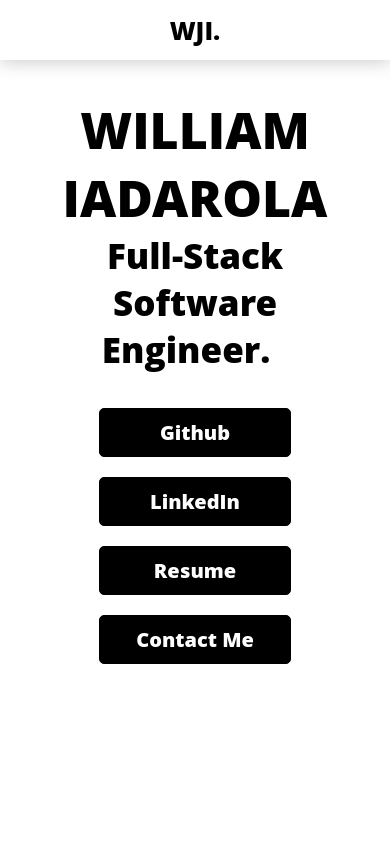
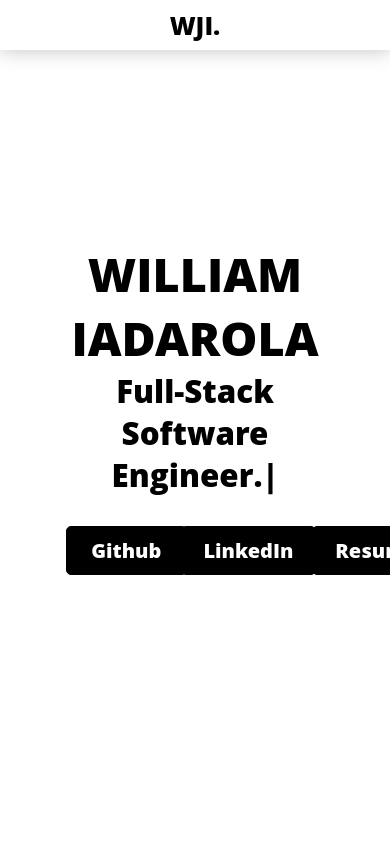
Before and after one commit to wiadarola/wiadarola.github.io, a React (Vite) app: page / in a window 390 px wide. Shown: the top 844 px of the page. Built offline with nearby package versions, Linux system fonts and the light colour scheme; the HTML template or start-up script is replaced by a standard one.

Commit message:
Clamp revolution

```diff
--- a/src/App.css
+++ b/src/App.css
@@ -1,5 +1,5 @@
 :root {
-  --lr-padding: 12%;
+  --lr-padding: 10%;
 }
 
 html {
@@ -7,8 +7,8 @@ html {
 }
 
 body {
+  margin: 0;
   font-family: 'Open Sans', sans-serif;
-  margin: 0;
   scrollbar-width: thin;
   scrollbar-color: #888 #f1f1f1;
 }
@@ -35,7 +35,7 @@ body {
 .page-section {
   padding-right: var(--lr-padding);
   padding-left: var(--lr-padding);
-  height: 95vh;
+  height: 100vh;
   overflow: hidden;
   background-color: white;
   color: black;
@@ -45,6 +45,8 @@ h1.header {
   font-size: 60px;
   font-weight: 700;
   cursor: default;
+  margin: 0;
+  padding: 0;
 }
 
 .divider {
--- a/src/App.tsx
+++ b/src/App.tsx
@@ -14,8 +14,8 @@ function App() {
       < NavBar />
       < NavTop />
       < Hero />
-      < Skills />
-      < Projects />
+      {/* < Skills /> */}
+      {/* < Projects /> */}
       {/* < Description /> */}
       {/* < About /> */}
       {/* < Contact /> */}
--- a/src/components/Hero/index.css
+++ b/src/components/Hero/index.css
@@ -1,123 +1,36 @@
 #hero {
-    height: 94vh;
+    display: flex;
+    flex-direction: column;
+    justify-content: center;
+    align-items: center;
+    gap: 30px;
 }
 
-#hero-header {
-    padding-top: 12%;
+.hero-header {
+    width: 100%;
+    display: flex;
+    flex-direction: column;
+    justify-content: center;
+    align-items: center;
 }
 
-#hero-header #name {
+.hero-name {
+    font-size: clamp(35pt, 7vw, 150pt);
+    font-weight: 800;
+    cursor: default;
+    text-align: center;
     margin: 0;
     padding: 0;
-    font-size: 100px;
-    font-weight: 800;
-    word-wrap: break-word;
-    cursor: default;
 }
 
-#hero-body {
-    padding-top: 35px;
+.hero-body {
+    width: 80%;
     display: grid;
-    grid-template-columns: auto auto auto auto;
-    grid-template-rows: 1fr;
-    width: max-content;
-    gap: 20px;
-    padding-bottom: 10px;
+    grid-template-columns: 1fr 1fr 1fr 1fr;
 }
 
-#hero-body .link-button {
-    width: 180px;
-    font-size: 28px;
+.hero-body .link-button {
+    width: 70%;
+    display: flex;
+    justify-self: center;
 }
-
-@media (max-width: 1088px) {
-    #hero-body .link-button {
-        width: 140px;
-        font-size: 20px;
-    }
-
-    span.index-module_type__E-SaG {
-        font-size: 41px !important;
-    }
-}
-
-@media (max-width: 906px) {
-    #hero {
-        display: flex;
-        flex-direction: column;
-        align-items: center;
-    }
-
-    #hero-header {
-        display: flex;
-        flex-direction: column;
-        align-items: center;
-        text-align: center;
-    }
-
-    #hero-header #name {
-        font-size: 85px;
-        font-weight: 800;
-    }
-
-    span.index-module_type__E-SaG {
-        font-size: 54.5px !important;
-    }
-
-    #hero-body {
-        grid-template-columns: auto auto;
-        grid-template-rows: auto auto;
-        gap: 20px;
-    }
-
-    #hero-body .link-button {
-        width: 200px;
-        font-size: 28px;
-    }
-}
-
-@media (max-width: 768px) {
-    span.index-module_type__E-SaG {
-        font-size: 45px !important;
-    }
-}
-
-@media (max-width: 550px) {
-    #hero-header #name {
-        font-size: 70px;
-        font-weight: 800;
-    }
-
-    #hero-body {
-        grid-template-columns: auto auto;
-        grid-template-rows: auto auto;
-        gap: 20px;
-    }
-
-    #hero-body .link-button {
-        width: 150px;
-        font-size: 20px;
-    }
-}
-
-@media (max-width: 425px) {
-    #hero-header #name {
-        font-size: 50px;
-        font-weight: 800;
-    }
-
-    span.index-module_type__E-SaG {
-        font-size: 35px !important;
-    }
-
-    #hero-body {
-        grid-template-rows: auto auto auto auto;
-        grid-template-columns: auto;
-        gap: 20px;
-    }
-
-    #hero-body .link-button {
-        width: 150px;
-        font-size: 20px;
-    }
-}
--- a/src/components/Hero/index.tsx
+++ b/src/components/Hero/index.tsx
@@ -6,21 +6,22 @@ import resume from '/assets/resume.pdf';
 function Hero() {
     return (
         <section id="hero" className="page-section">
-            <header id="hero-header">
-                <p id="name">WILLIAM IADAROLA</p>
+            <header className="hero-header">
+                <p className="hero-name">WILLIAM IADAROLA</p>
                 <TypeAnimation
                     sequence={['Full-Stack Software Engineer.']}
                     speed={1}
                     style={{
-                        fontSize: '50px',
+                        fontSize: 'clamp(23.5pt, 4vw, 70pt)',
                         fontWeight: '800',
                         wordWrap: 'break-word',
-                        cursor: 'default'
+                        cursor: 'default',
+                        textAlign: 'center',
                     }}
                     cursor={true}
                 />
             </header >
-            <div id="hero-body">
+            <div className="hero-body">
                 <LinkButton href="https://github.com/wiadarola/" text="Github" newTab={true} />
                 <LinkButton href="https://www.linkedin.com/in/wiadarola/" text="LinkedIn" newTab={true} />
                 <LinkButton href={resume} text="Resume" newTab={true} />
--- a/src/components/NavBar/index.css
+++ b/src/components/NavBar/index.css
@@ -1,18 +1,15 @@
 #navbar {
     background-color: white;
-    position: sticky;
+    width: 100%;
+    position: absolute;
     top: 0;
-    padding: 0;
-    margin: 0;
-    width: 100%;
-    height: 60px;
     display: grid;
     grid-template-columns: 1fr 1fr 1fr;
     box-shadow: 0px 0px 20px 0px rgba(0, 0, 0, 0.25);
-    z-index: 1;
+    height: 50px;
 }
 
-#navbar #bar {
+#nav-bar {
     width: 10%;
     height: 5px;
     background-color: black;
@@ -21,7 +18,7 @@
     align-self: center;
 }
 
-#navbar label {
+#nav-tag {
     font-family: 'Open Sans', sans-serif;
     font-weight: 800;
     font-size: 25px;
@@ -42,7 +39,7 @@
         grid-template-rows: 1fr;
     }
 
-    #navbar #bar {
+    #nav-bar {
         display: none;
     }
 
--- a/src/components/NavBar/index.tsx
+++ b/src/components/NavBar/index.tsx
@@ -8,8 +8,8 @@ import LinkButton from '../LinkButton';
 function NavBar() {
     return (
         <section id="navbar">
-            <div id='bar'></div>
-            <label id='nametag'>WJI.</label>
+            <div id='nav-bar'></div>
+            <label id='nav-tag'>WJI.</label>
             <LinkButton href="#contact" text="Contact" newTab={false} />
         </section>
     );
--- a/src/components/NavTop/index.css
+++ b/src/components/NavTop/index.css
@@ -20,10 +20,3 @@
 #nav-top.hidden {
     opacity: 0;
 }
-
-@media screen and (max-width: 768px) {
-    #nav-top {
-        display: none;
-    }
-
-}
```
